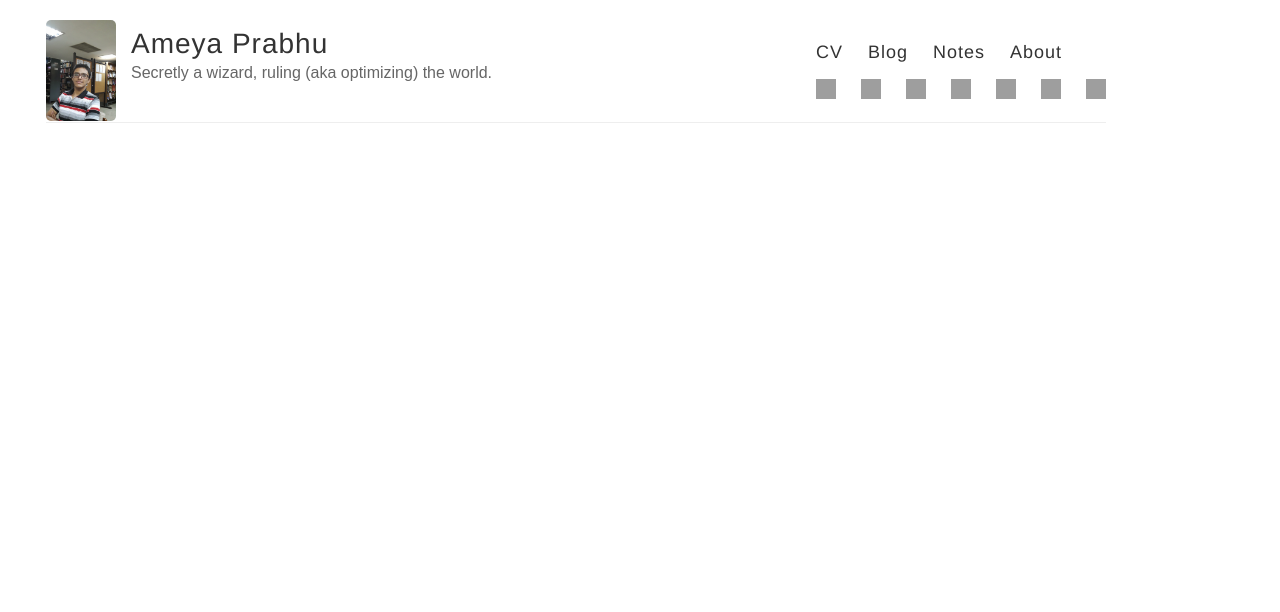
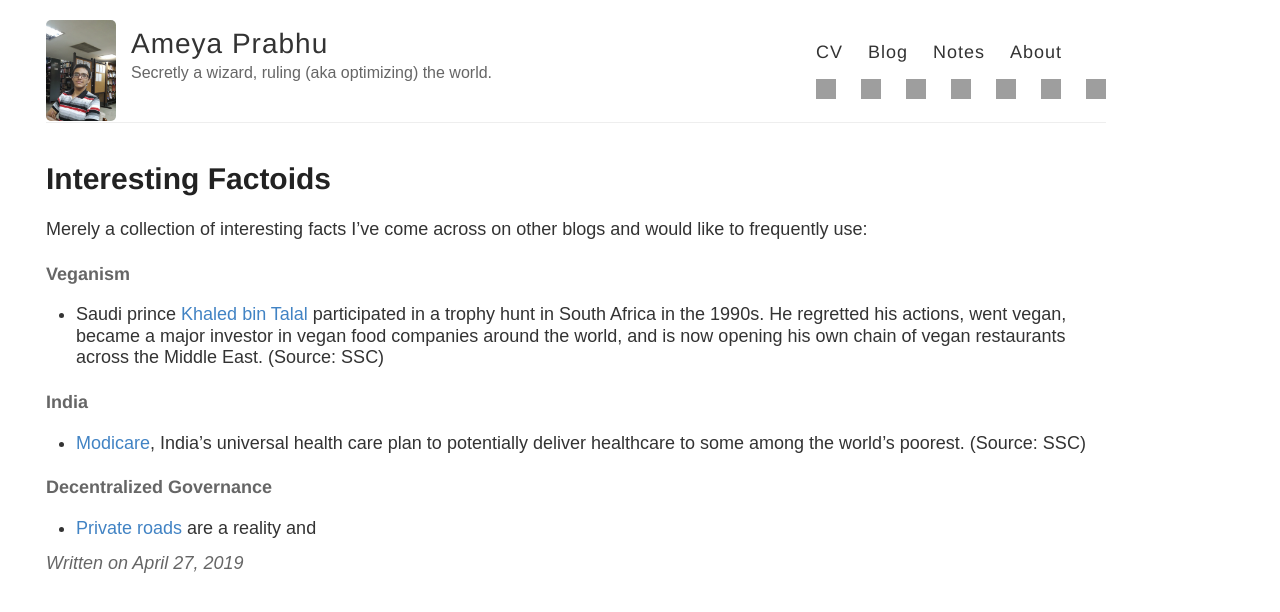
Before and after one commit to bayesianconspirator/bayesianconspirator.github.io, a Jekyll site: the page built from blog/life/review_guidelines.md, in a window 1280 px wide. Shown: the top 612 px of the page. Built offline with Jekyll 4.4.1, drawn with Linux system fonts in a browser that asks for light colours; some web fonts are replaced; our own code applies the rules of GitHub Pages for plain Markdown files; comment, search, counter and statistics services are not loaded; grey boxes are pictures that could not be loaded.

Commit message:
some changes?

```diff
--- a/blog/life/review_guidelines.md
+++ b/blog/life/review_guidelines.md
@@ -0,0 +1,28 @@
+---
+title: Interesting Factoids
+author: bayesianconspirator
+layout: post
+permalink: "/blog/interesting_factoids/"
+categories:
+- life
+tags:
+- reciprocity
+- factoids
+- interesting
+date: 2019-04-27
+---
+
+Merely a collection of interesting facts I've come across on other blogs and would like to frequently use:
+
+#### Veganism
+
+ * Saudi prince [Khaled bin Talal](https://en.wikipedia.org/wiki/Khaled_bin_Alwaleed_bin_Talal) participated in a trophy hunt in South Africa in the 1990s. He regretted his actions, went vegan, became a major investor in vegan food companies around the world, and is now opening his own chain of vegan restaurants across the Middle East. (Source: SSC)
+
+
+#### India
+
+  * [Modicare](https://www.bloomberg.com/news/features/2019-03-26/the-world-s-cheapest-hospital-has-to-get-even-cheaper), India's universal health care plan to potentially deliver healthcare to some among the world's poorest. (Source: SSC)
+
+#### Decentralized Governance
+
+  * [Private roads](https://devoelmoorecenter.com/2018/02/28/why-the-u-s-should-adopt-the-nordic-approach-to-private-roads/) are a reality and
```
Also changed, not shown: blog/philosophy/index.md (+5 -4 lines), blog/philosophy/politics.md (+1 -2 lines).
